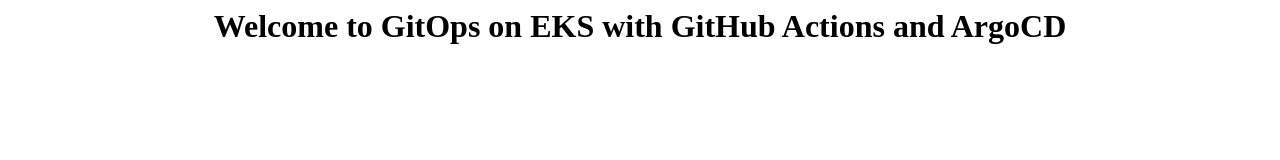
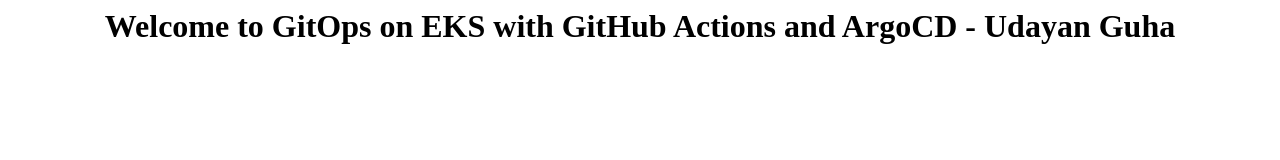
Before and after one commit to GuhaUdayan/eks-gitops-argocd, a plain HTML site: page docker/index.html in a window 1280 px wide. Drawn offline with Linux system fonts and the light colour scheme.

Commit message:
Update index.html

```diff
--- a/docker/index.html
+++ b/docker/index.html
@@ -1,7 +1,7 @@
 <Html>
 <body>
 <center>
-<h1> Welcome to GitOps on EKS with GitHub Actions and ArgoCD </h1>
+<h1> Welcome to GitOps on EKS with GitHub Actions and ArgoCD - Udayan Guha </h1>
 </center>
 </body>
 </Html>
```
